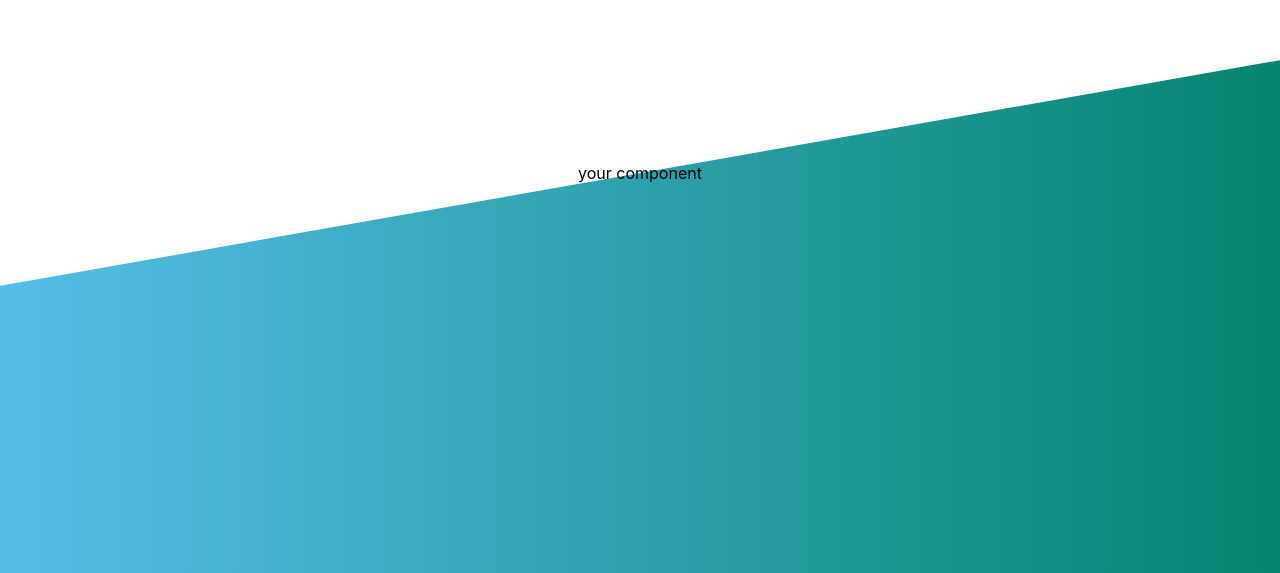
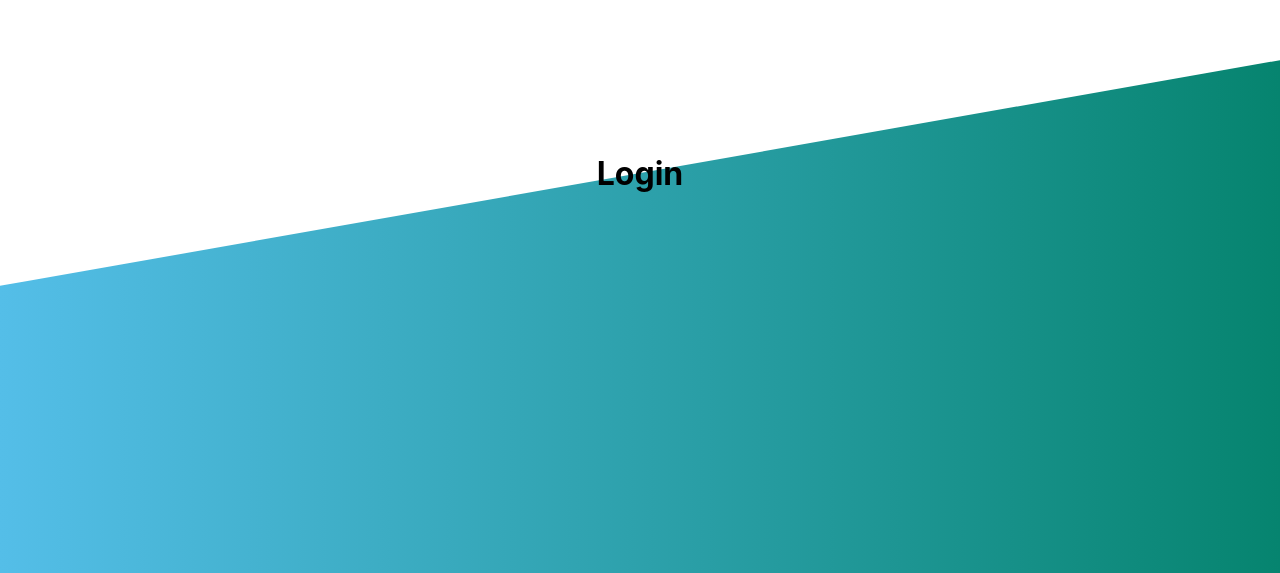
Before and after one commit to fall-Quera-front-end-bootcamp/Group-4, a React (Create React App) app: page /login in a window 1280 px wide. Shown: the part 227-800 px from the top of the page. Built offline with nearby package versions, Linux system fonts and the light colour scheme.

Commit message:
define router in app.tsx and adjust with layout

```diff
--- a/src/App.tsx
+++ b/src/App.tsx
@@ -1,14 +1,24 @@
-import React from 'react';
+import React from "react";
+import { BrowserRouter, Routes, Route } from "react-router-dom";
+import LayoutAuth from "./components/layout/auth";
+import Login from "./pages/Login/Index";
+import Register from "./pages/Register/Index";
+import ForgetPassword from "./pages/ForgetPassword/Index";
+import ResetPassword from "./pages/ResetPassword/Index";
 
-import './App.css';
-import LayoutAuth from './components/layout/auth';
 function App() {
   return (
-
-     <LayoutAuth>
-    <h1>your component</h1>
-     </LayoutAuth>
-
+    <BrowserRouter>
+      <Routes>
+        <Route path="/" element={<LayoutAuth />}>
+          <Route path="login" element={<Login />} />
+          <Route path="register" element={<Register />} />
+          <Route path="forgetpassword" element={<ForgetPassword />} />
+          <Route path="resetpassword" element={<ResetPassword />} />
+          <Route path="*" element={<h1>404 Not Found</h1>} />
+        </Route>
+      </Routes>
+    </BrowserRouter>
   );
 }
 
--- a/src/components/TestComponent.tsx
+++ /dev/null
@@ -1,9 +0,0 @@
-import React from 'react';
-
-function TestComponent() {
-  return (
-    <div className="text-red-500 font-bold">Hello, world!</div>
-  );
-}
-
-export default TestComponent;
--- a/src/components/layout/auth/index.tsx
+++ b/src/components/layout/auth/index.tsx
@@ -1,16 +1,19 @@
+import { Outlet } from 'react-router-dom';
 import './style.css';
+interface Iprops extends React.PropsWithChildren{}
 
-interface Iprops extends React.PropsWithChildren{}
 
 const LayoutAuth : React.FC<Iprops> = ({ children }) : JSX.Element => {
 
 return(
+    <>
+        <div className='layout-header'>
 
-    <div className='layout-header'>
+        <div className='layout-footer'>
 
-    <div className='layout-footer'>
+        </div>{<Outlet/>}</div>
 
-    </div>{children}</div>
+    </>
 )
 
 }
--- a/src/pages/page.tsx
+++ /dev/null
@@ -1 +0,0 @@
-export {};
```
